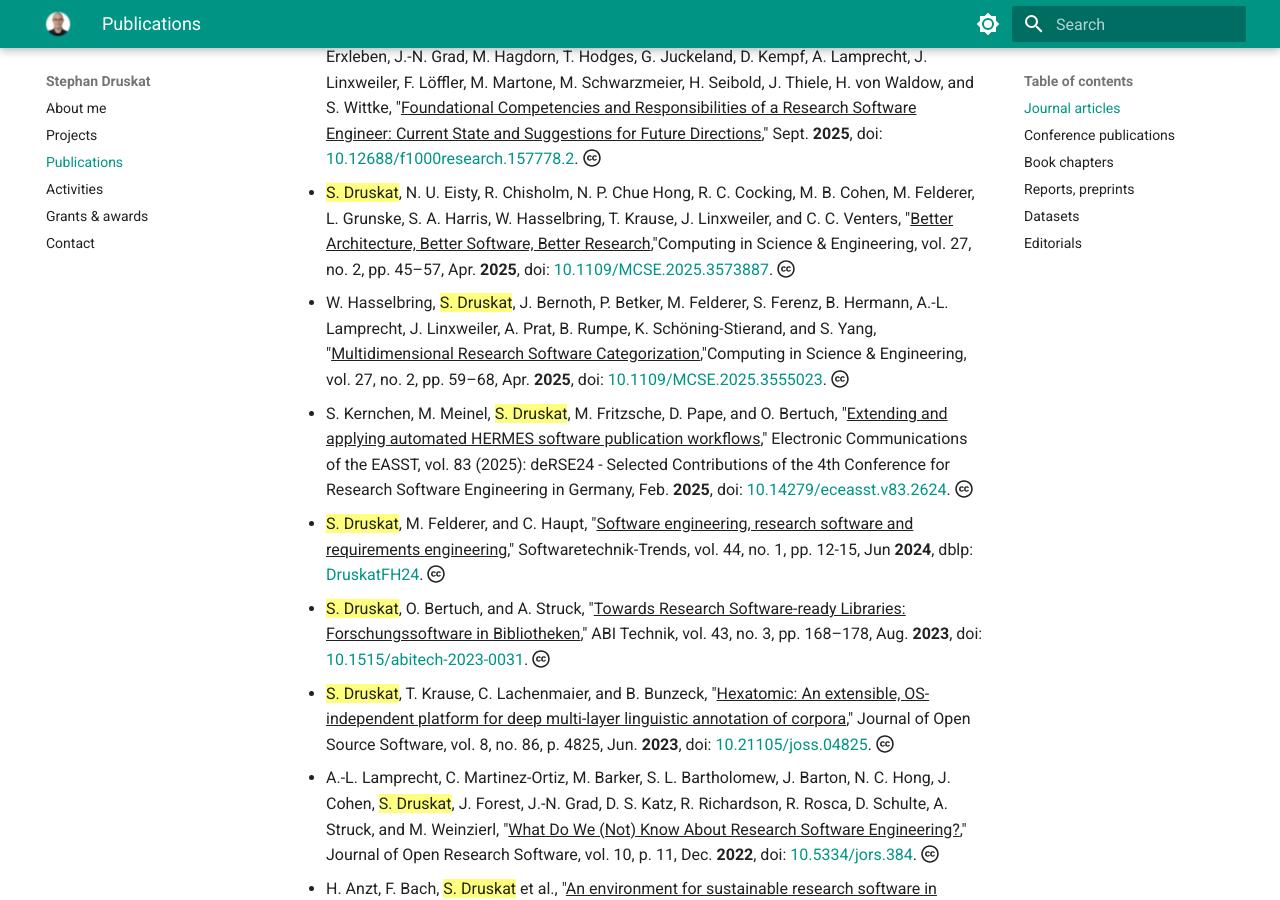
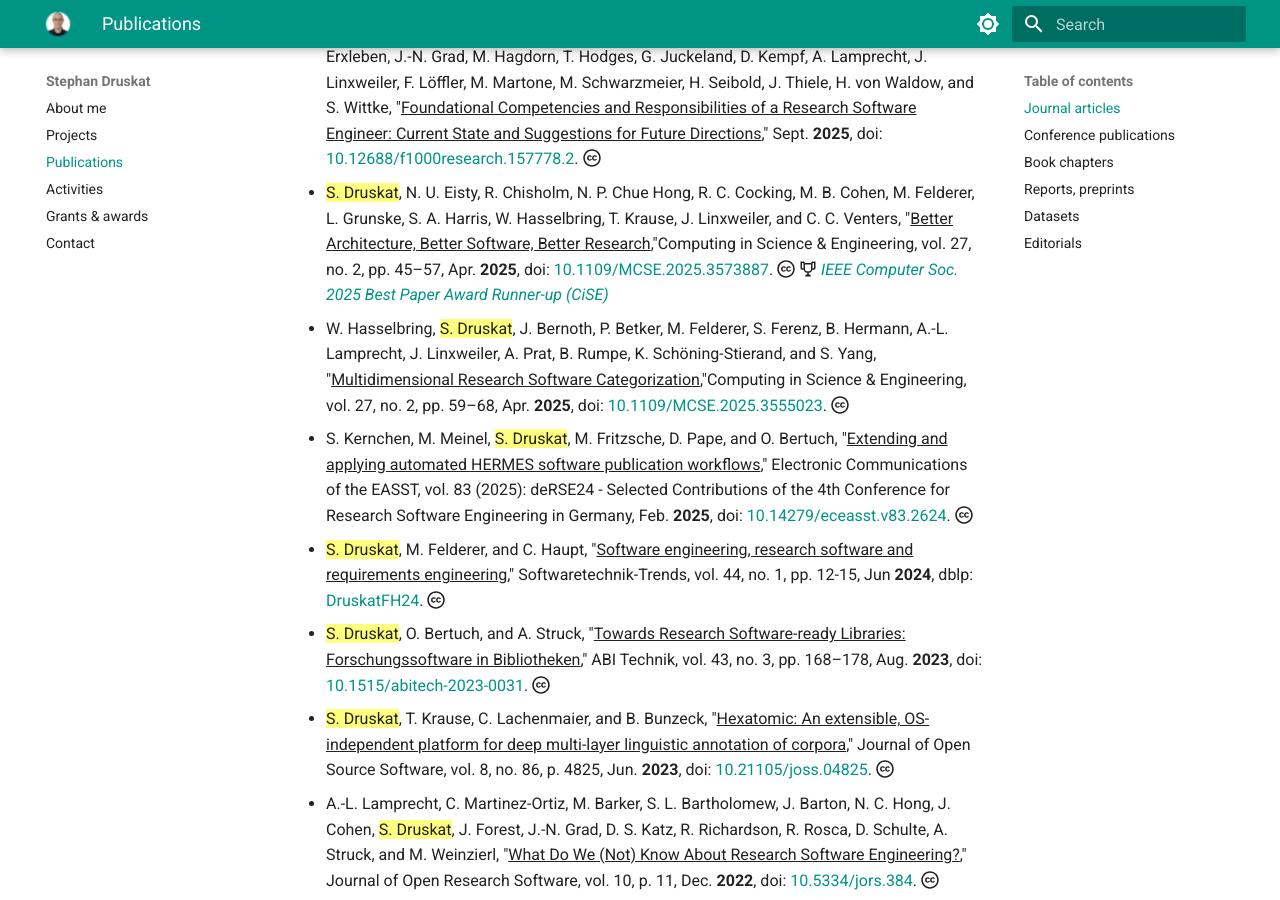
Before and after one commit to sdruskat/sdruskat.github.io, an MkDocs documentation site: the page built from docs/publications.md, in a window 1280 px wide and 900 px high, scrolled down 497 px. Built offline with MkDocs 1.6.1 and Material for MkDocs 9.7.7, drawn with Linux system fonts in a browser that asks for light colours.

Commit message:
Note award placing

```diff
--- a/docs/publications.md
+++ b/docs/publications.md
@@ -9,7 +9,7 @@ For more, see the following services
 
 - E. M. Brown, {==S. Druskat==}, L. Hébert-Dufresne, J. Howison, D. Mietchen, A. Nesbitt, J. F. Pimentel, and B. Veytsman, "^^Biomedical open source software: Crucial packages and hidden heroes^^," PLoS Comput Biol, vol. 22, no. 5, p. e1014260, May 2026, doi: [10.1371/journal.pcbi.1014260](https://doi.org/10.1371/journal.pcbi.1014260). :fontawesome-brands-creative-commons:
 - F. Goth, R. Alves, M. Braun, L. Castro, G. Chourdakis, S. Christ, J. Cohen, {==S. Druskat==}, F. Erxleben, J.-N. Grad, M. Hagdorn, T. Hodges, G. Juckeland, D. Kempf, A. Lamprecht, J. Linxweiler, F. Löffler, M. Martone, M. Schwarzmeier, H. Seibold, J. Thiele, H. von Waldow, and S. Wittke, "^^Foundational Competencies and Responsibilities of a Research Software Engineer: Current State and Suggestions for Future Directions^^," Sept. **2025**, doi: [10.12688/f1000research.157778.2](https://doi.org/10.12688/f1000research.157778.2). :fontawesome-brands-creative-commons:
-- {==S. Druskat==}, N. U. Eisty, R. Chisholm, N. P. Chue Hong, R. C. Cocking, M. B. Cohen, M. Felderer, L. Grunske, S. A. Harris, W. Hasselbring, T. Krause, J. Linxweiler, and C. C. Venters, "^^Better Architecture, Better Software, Better Research^^,"Computing in Science & Engineering, vol. 27, no. 2, pp. 45–57, Apr. **2025**, doi: [10.1109/MCSE.2025.3573887](https://doi.org/10.1109/MCSE.2025.3573887). :fontawesome-brands-creative-commons:
+- {==S. Druskat==}, N. U. Eisty, R. Chisholm, N. P. Chue Hong, R. C. Cocking, M. B. Cohen, M. Felderer, L. Grunske, S. A. Harris, W. Hasselbring, T. Krause, J. Linxweiler, and C. C. Venters, "^^Better Architecture, Better Software, Better Research^^,"Computing in Science & Engineering, vol. 27, no. 2, pp. 45–57, Apr. **2025**, doi: [10.1109/MCSE.2025.3573887](https://doi.org/10.1109/MCSE.2025.3573887). :fontawesome-brands-creative-commons: :material-trophy-outline: [*IEEE Computer Soc. 2025 Best Paper Award Runner-up (CiSE)*](https://www.computer.org/publications/2025-best-paper-award-winners)
 - W. Hasselbring, {==S. Druskat==}, J. Bernoth, P. Betker, M. Felderer, S. Ferenz, B. Hermann, A.-L. Lamprecht, J. Linxweiler, A. Prat, B. Rumpe, K. Schöning-Stierand, and S. Yang, "^^Multidimensional Research Software Categorization^^,"Computing in Science & Engineering, vol. 27, no. 2, pp. 59–68, Apr. **2025**, doi: [10.1109/MCSE.2025.3555023](https://doi.org/10.1109/MCSE.2025.3555023). :fontawesome-brands-creative-commons:
 - S. Kernchen, M. Meinel, {==S. Druskat==}, M. Fritzsche, D. Pape, and O. Bertuch, "^^Extending and applying automated HERMES software publication workflows^^,"  Electronic Communications of the EASST, vol. 83 (2025): deRSE24 - Selected Contributions of the 4th Conference for Research Software Engineering in Germany, Feb. **2025**, doi: [10.14279/eceasst.v83.2624](https://doi.org/10.14279/eceasst.v83.2624). :fontawesome-brands-creative-commons:
 - {==S. Druskat==}, M. Felderer, and C. Haupt, "^^Software engineering, research software and requirements engineering^^," Softwaretechnik-Trends, vol. 44, no. 1, pp. 12-15, Jun **2024**, dblp: [DruskatFH24](https://fb-swt.gi.de/fileadmin/FB/SWT/Softwaretechnik-Trends/Verzeichnis/Band_44_Heft_1/Softwaretechnik_Trends___Research_Software_Requirements_Engineering_margins.pdf). :fontawesome-brands-creative-commons:
```
